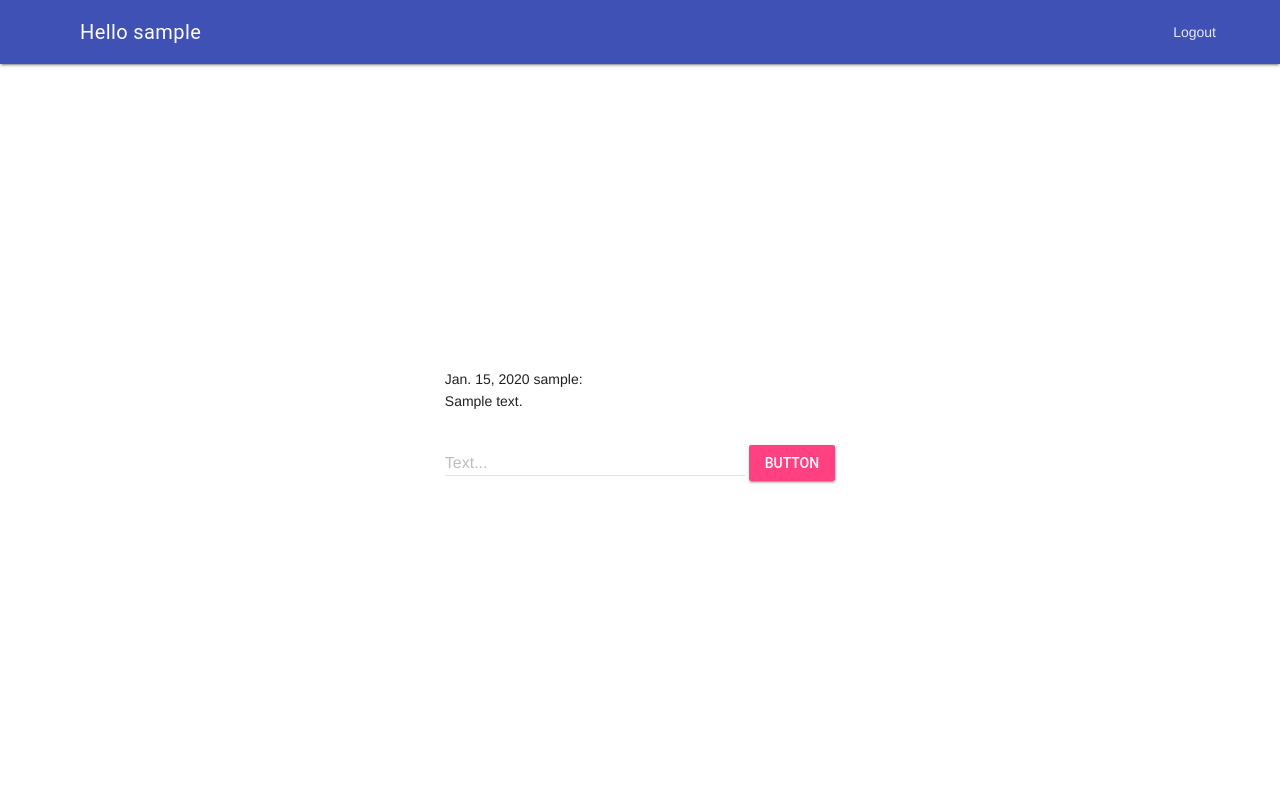
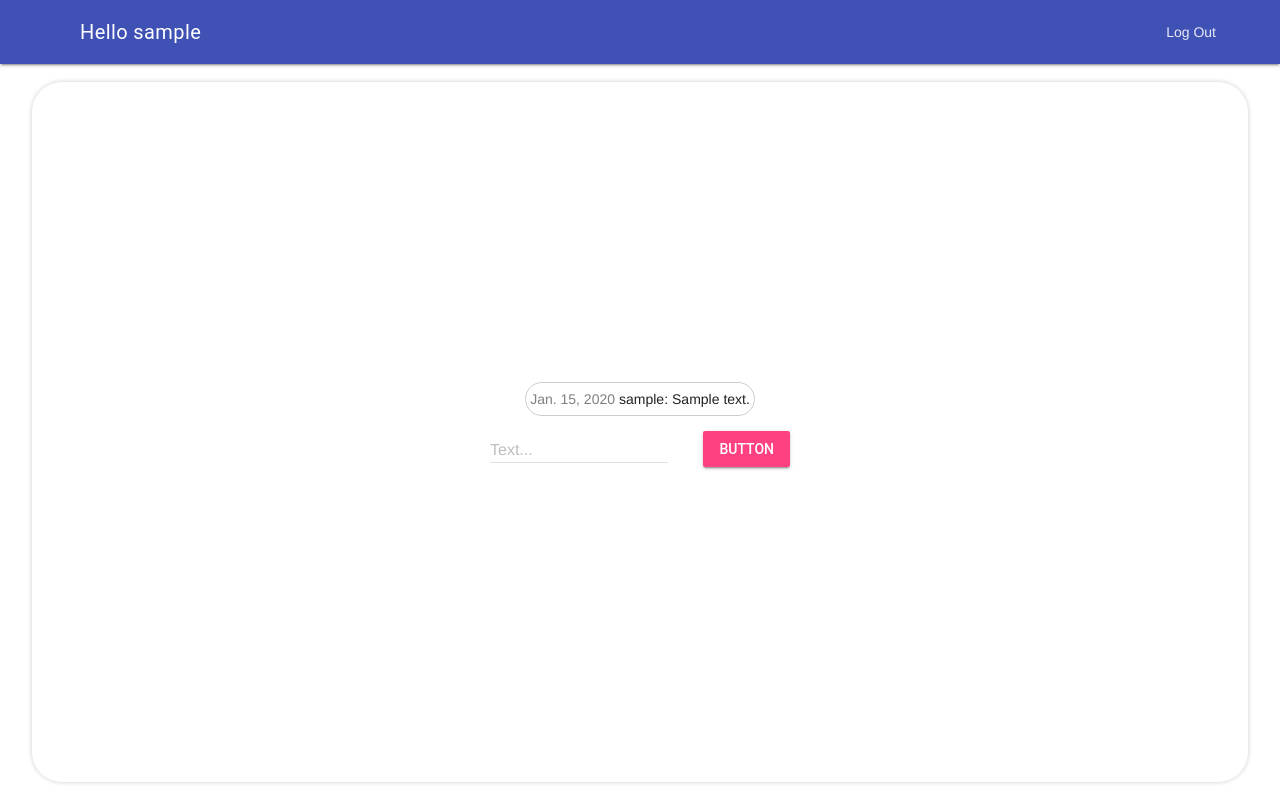
Before and after one commit to BayerTobias/django-chat-app, a Django app: page /chat/ in a window 1280 px wide. Run offline with Django 5.2, Linux system fonts and the light colour scheme; a user stored in the database is signed in; tables that the repository leaves empty hold one stand-in row (values such as "Sample post").

Commit message:
logout fix styling and msg display

```diff
--- a/chat/templates/chat/index.html
+++ b/chat/templates/chat/index.html
@@ -1,12 +1,13 @@
-{% extends "base.html" %} {% block content%}
+{% extends "base.html" %} {% block content%} {% if request.user.is_authenticated %}
 
+<div class="chat-content">
   <div id="messagesContainer">
-  {% if request.user.is_authenticated %} {% for message in messages %}
+    {% for message in messages %}
 
     <div class="message">
       <span class="date">{{message.created_at}}</span>
-    <span>{{message.author}}:</span>
-    <p>{{message.text}}</p>
+      <span class="sender">{{message.author}}:</span>
+      <p class="message-content">{{message.text}}</p>
     </div>
 
     {% endfor %}
@@ -16,9 +17,19 @@
     onsubmit="sendMessage(); return false;"
     method="post"
     data-csrf-token="{{ csrf_token }}"
+    class="send-message-form"
   >
-  {% csrf_token %}
-  <div class="mdl-textfield mdl-js-textfield mdl-textfield--floating-label">
+    {% csrf_token %} {% if request.user.is_authenticated %}
+    <input
+      type="hidden"
+      name="username"
+      id="userName"
+      value="{{ request.user.username }}"
+    />
+    {% endif %}
+    <div
+      class="mdl-textfield mdl-js-textfield mdl-textfield--floating-label message-input"
+    >
       <input
         class="mdl-textfield__input"
         name="textmessage"
@@ -39,5 +50,6 @@
 
     {% endif %}
   </form>
+</div>
 
 {% endblock %}
--- a/chat/views.py
+++ b/chat/views.py
@@ -56,7 +56,13 @@
     return render(request, "chat/auth/register.html")
 
 
+# def logout_chat(request):
+#     """
+#     Logs user out
+#     """
+#     # Note that logout() doesn’t throw any errors if the user wasn’t logged in.
+
+
 def logout_user(request):
-    if request.method == "POST":
-        logout(request)
-        return HttpResponseRedirect("/login/")
+    logout(request)
+    return HttpResponseRedirect("/login/")
--- a/static/css/style.css
+++ b/static/css/style.css
@@ -1,17 +1,70 @@
 .page-content {
-  display: grid;
+  display: flex;
   justify-content: center;
-  align-content: center;
+  align-items: center;
   height: 100%;
+  width: 100%;
 }
 
-.page-content > h1 {
-  font-size: 46px;
-  font-weight: 700;
+.chat-content {
+  display: flex;
+  flex-direction: column;
+  justify-content: center;
+  align-items: center;
+  width: 95%;
+  height: 95%;
+  border-radius: 30px;
+  box-shadow: 0 0 5px 0 rgba(0, 0, 0, 0.2);
+}
+
+#messagesContainer {
+  display: flex;
+  flex-direction: column;
+  align-items: flex-end;
+  gap: 8px;
+  overflow-y: auto;
+}
+
+.message {
+  display: flex;
+  align-items: center;
+  gap: 4px;
+  padding: 4px;
+  border: 1px solid rgba(0, 0, 0, 0.2);
+  border-radius: 17px;
+  width: fit-content;
+}
+
+.delete {
+  background-color: rgba(0, 0, 0, 0.2);
+}
+
+.date {
+  color: gray;
+  white-space: nowrap;
+}
+
+.message > p {
+  margin: 0;
+  word-break: break-word;
+}
+
+.send-message-form {
+  display: flex;
+  align-items: center;
+  justify-content: space-between;
+  width: 300px;
+  gap: 8px;
+}
+
+.message-input {
+  width: unset;
+  max-width: 250px;
 }
 
 .login-form > p {
   margin-top: 16px;
+  min-width: 300px;
 }
 
 .invalid_password {
--- a/static/js/script.js
+++ b/static/js/script.js
@@ -1,50 +1,55 @@
 async function sendMessage() {
   const msg = messageInput.value;
+  const options = { month: "short", day: "numeric", year: "numeric" };
+  const date = new Date().toLocaleDateString("en-US", options);
+  const sender = userName.value;
   let token = document.querySelector("form").dataset.csrfToken;
 
   let formData = new FormData();
   formData.append("textmessage", msg);
   formData.append("csrfmiddlewaretoken", token);
+
+  renderSentMessage(msg, date, sender);
+
   try {
     let response = await fetch("/chat/", {
       method: "POST",
       body: formData,
     });
-    renderMessage(response);
+    renderMessage(msg, date, sender);
   } catch (err) {
     console.error(err);
   }
 }
 
-async function renderMessage(response) {
-  const data = await response.json();
-  const jsonData = JSON.parse(data);
-
-  const text = jsonData.fields.text;
-  const date = jsonData.fields.created_at;
-  const author = jsonData.fields.author;
-  const receiver = jsonData.fields.receiver;
-
-  messagesContainer += /*html*/ `
-    <div>
-      <span>{{message.author}}:</span>
-      <p>${text}</p>
-  </div>
-  `;
+function renderMessage(msg, date, sender) {
+  deleteElements = document.querySelectorAll(".delete");
+  deleteElements.forEach((message) => {
+    message.remove();
+  });
+  messagesContainer.innerHTML += getMessage(true, msg, date, sender);
 }
 
-async function logout() {
-  let formData = new FormData();
-  let token = document.getElementsByName("csrfmiddlewaretoken")[0].value;
-  formData.append("csrfmiddlewaretoken", token);
+function renderSentMessage(msg, date, sender) {
+  messagesContainer.innerHTML += getMessage(false, msg, date, sender);
+}
 
-  try {
-    let response = await fetch("/logout/", {
-      method: "POST",
-      body: formData,
-    });
-    // window.location.href = "/login/";
-  } catch (err) {
-    console.error(err);
+function getMessage(success, msg, date, sender) {
+  if (success) {
+    return /*html*/ `
+    <div class="message">
+      <span class="date">${date}</span>
+      <span class="sender">${sender}</span>
+      <p class="message-content">${msg}</p>
+    </div>
+    `;
+  } else {
+    return /*html*/ `
+    <div class="message delete">
+    <span class="date">${date}</span>
+      <span class="sender">${sender}</span>
+      <p class="message-content">${msg}</p>
+    </div>
+    `;
   }
 }
--- a/templates/base.html
+++ b/templates/base.html
@@ -35,7 +35,7 @@
           <!-- Navigation. We hide it in small screens. -->
           <nav class="mdl-navigation mdl-layout--large-screen-only">
             {% if request.user.is_authenticated %}
-            <a class="mdl-navigation__link cursor-pointer" onclick="logout()">Logout</a>
+            <a class="mdl-navigation__link log-out" href="/logout/">Log Out</a>
             {% endif %}
           </nav>
         </div>
@@ -47,7 +47,7 @@
           <a class="mdl-navigation__link" href="/register/">Register</a>
           {% if request.user.is_authenticated %} {% csrf_token %}
           <a class="mdl-navigation__link" href="/chat/">Chat</a>
-          <a class="mdl-navigation__link cursor-pointer" onclick="logout()">Logout</a>
+          <a class="mdl-navigation__link log-out" href="/logout/">Log Out</a>
           {% endif %}
         </nav>
       </div>
```
Lines whose indentation alone changed are shown as unchanged.
